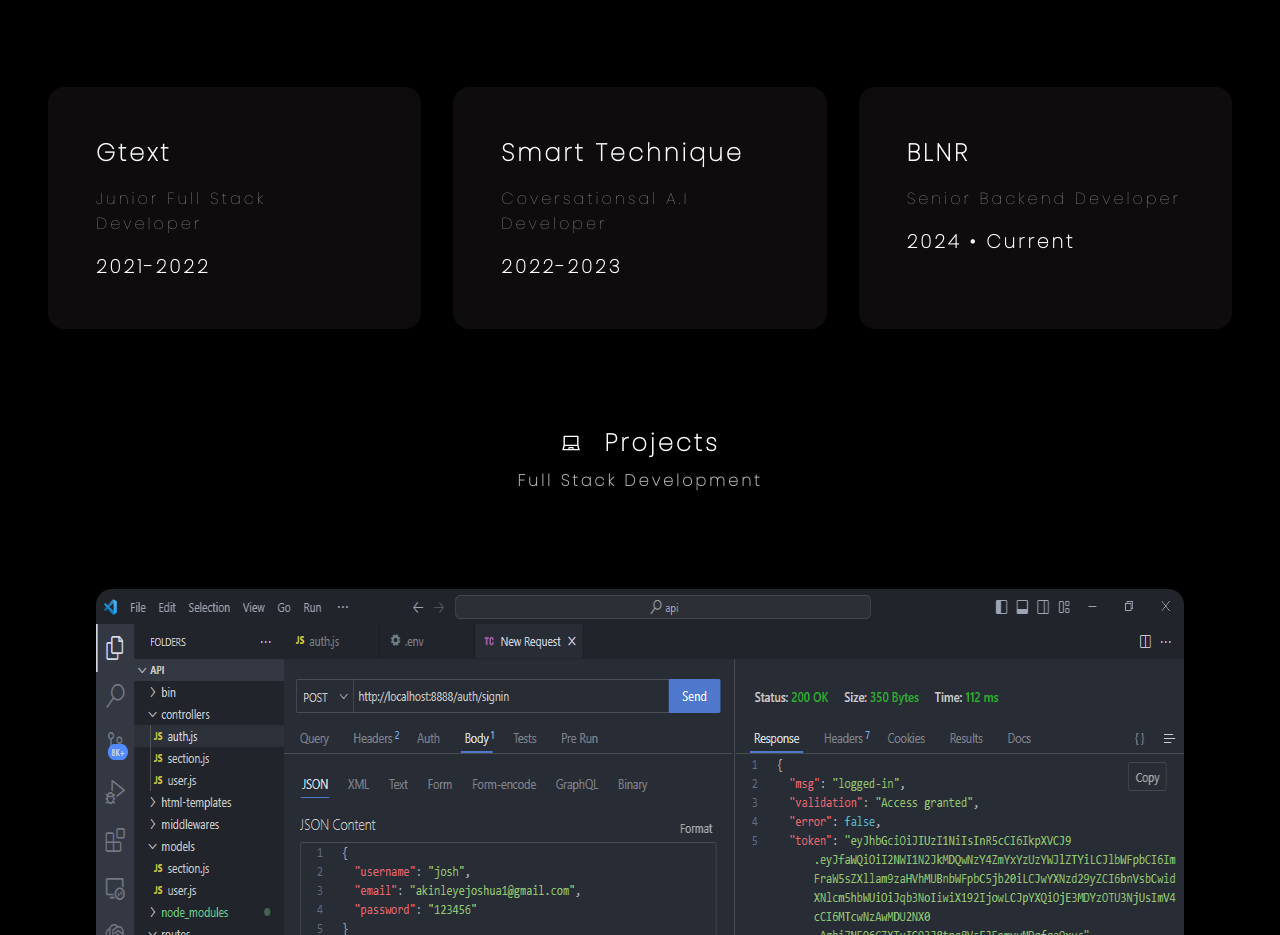
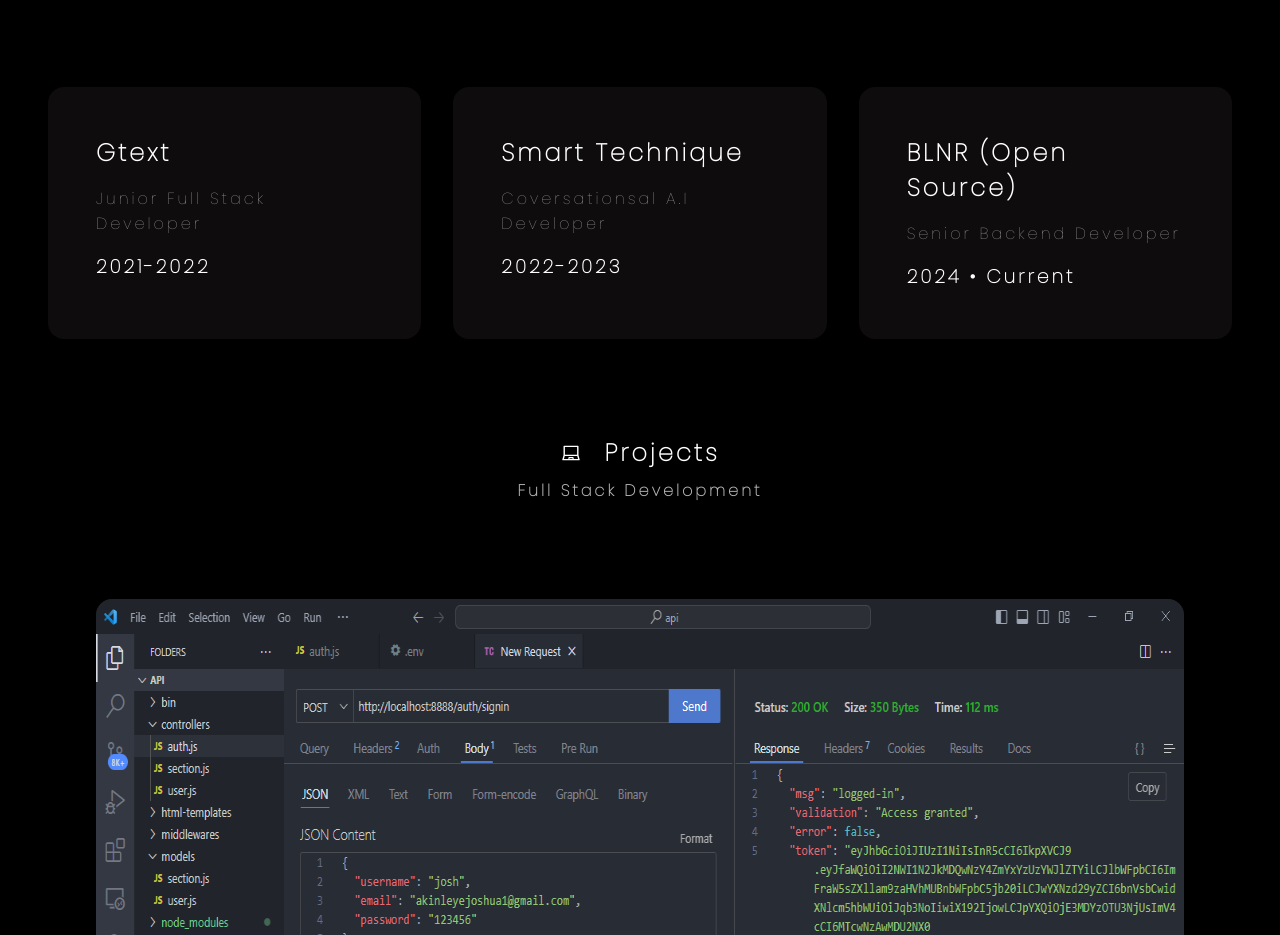
Before and after one commit to Akinleyejoshua/joshuaakinleye, a Next.js app: page / in a window 1280 px wide. Shown: the part 940-1875 px from the top of the page. Built offline with nearby package versions, Linux system fonts and the light colour scheme.

Commit message:
Update Experience.jsx

```diff
--- a/layouts/Experience.jsx
+++ b/layouts/Experience.jsx
@@ -22,8 +22,8 @@ export const Experience = () => {
                 <h3>2022-2023</h3>
             </div>
             <div className="item">
-                <h2>BLNR</h2>
-                <p className="dim">Senior Backend Developer</p>
+                <h2>BLNR (Open Source)</h2>
+                <p className="dim">Senior Backend Developer </p>
                 <h3>2024 • Current</h3>
             </div>
 
```
